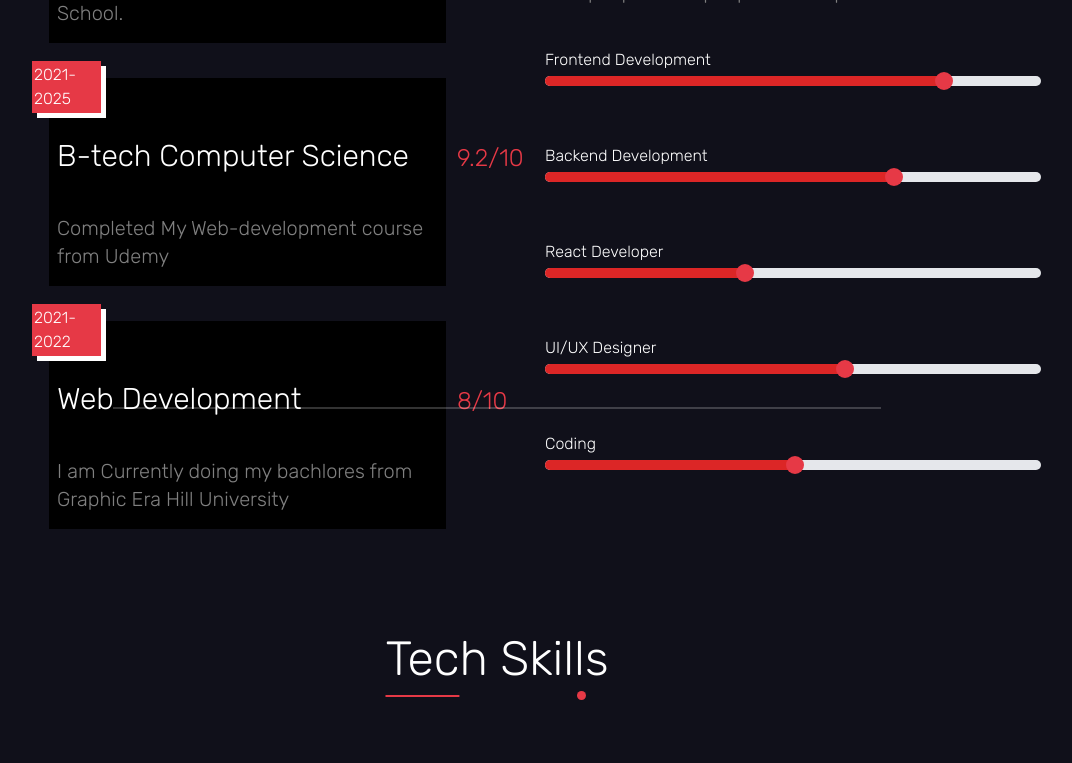
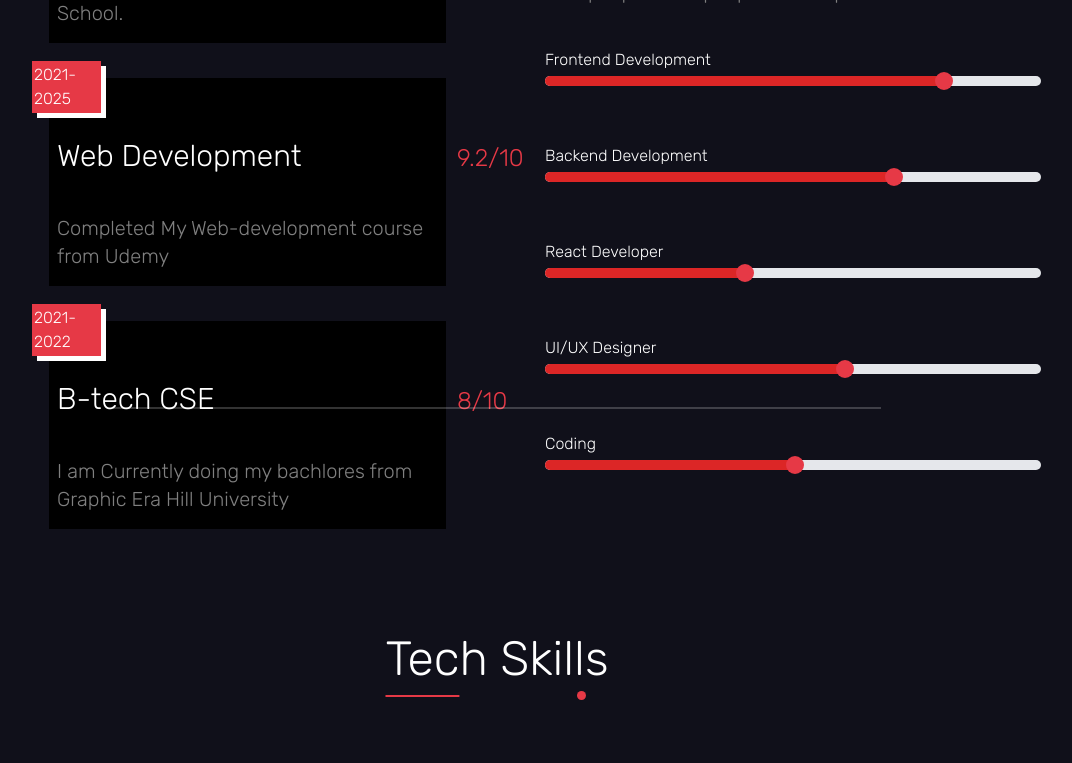
Before and after one commit to firdosh008/my_portfolio, a React (Create React App) app: page / in a window 1280 px wide. Shown: the part 2040-2803 px from the top of the page, without its empty margins (143-1215 px from the left). Built offline with nearby package versions, Linux system fonts and the light colour scheme.

Commit message:
changed email tab

```diff
--- a/src/container/contact.js
+++ b/src/container/contact.js
@@ -10,7 +10,7 @@ export default function Contact() {
         <h1 className='text-5xl h-fit ml-12 pl-12'><span className='deco'>Con</span>tact Me.</h1><div className="span w-fit"></div>
         <h3 className="mt-5 text-2xl">Let's talk about everything</h3>
         <p className="mr-5">Don't like forms ? Send me an email</p>
-        <h2><HiOutlineMail style={{position:"relative",top:"1.6rem",left:"-1.7rem"}} /> ahmadfirdosh008@gmail.com</h2>
+        <h2><HiOutlineMail style={{position:"relative",top:"1.6rem",left:"-1.7rem"}} /> <a href="https://mail.google.com/mail/?view=cm&to=zero976062@gmail.com">ahmadfirdosh008@gmail.com</a> </h2>
         <h2><BsPhone style={{position:"relative",top:"1.6rem",left:"-1.7rem"}}/> 7017282924</h2>
         <div className="so">
         <Social/>
--- a/src/container/education.js
+++ b/src/container/education.js
@@ -8,8 +8,8 @@ export default function EDUCTAION() {
             <div id="education" className="grid lg:grid-cols-2 pt-10 ">
                 <div className="grid lg:col-start-1 lg:col-span-1 ">
                     <Detailbox year="2008-2019" name="Secondary School Education" detail="I completed it from The Himalayan Public School. " cgp="9.1/10"/>
-                    <Detailbox year="2021-2025" name="B-tech Computer Science" detail="Completed My Web-development course from Udemy " cgp="9.2/10"/>
-                    <Detailbox year="2021-2022" name="Web Development" detail="I am Currently doing my bachlores from Graphic Era Hill University " cgp="8/10"/>
+                    <Detailbox year="2021-2025" name="Web Development" detail="Completed My Web-development course from Udemy " cgp="9.2/10"/>
+                    <Detailbox year="2021-2022" name="B-tech CSE" detail="I am Currently doing my bachlores from Graphic Era Hill University " cgp="8/10"/>
                 </div>
                 <div className="grid lg:col-start-2 lg:col-span-1 skill ">
                  <h2 className="text-5xl pt-10 w-fit h-fit ">My skills</h2>
```
Also changed, not shown: 1 other file (tests, documents, lock files or other folders).
